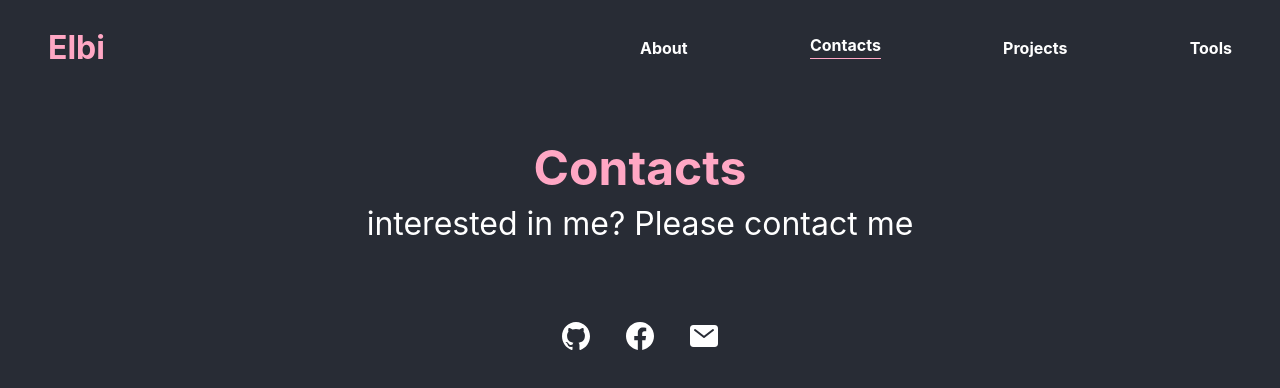
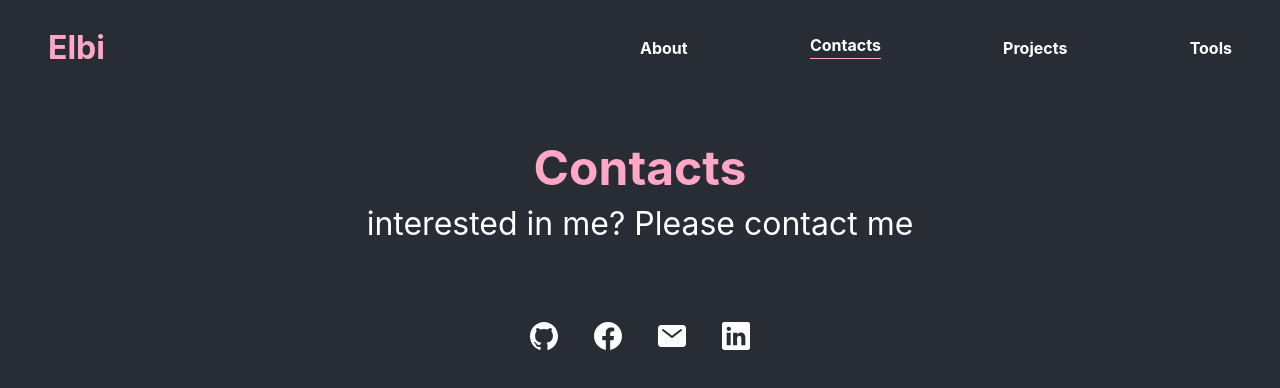
Before and after one commit to ElbiGans04/new-portofolio, a Next.js app: page /contacts in a window 1280 px wide. Shown: the top 388 px of the page. Built offline with nearby package versions, Linux system fonts and the light colour scheme.

Commit message:
menambahkan icon linkedin

```diff
--- a/pages/contacts.js
+++ b/pages/contacts.js
@@ -1,6 +1,6 @@
 import Head from 'next/head'
 import styled from 'styled-components'
-import {IoLogoGithub, IoLogoFacebook, IoMail} from 'react-icons/io5'
+import {IoLogoGithub, IoLogoFacebook, IoMail, IoLogoLinkedin} from 'react-icons/io5'
 import Text from '../Components/Text'
 function Contacts () {
     return (
@@ -24,6 +24,9 @@ function Contacts () {
                 <a href="mailto:rhafaelbijaksana04@gmail.com">
                     <IoMail color="white" size="2rem" title="email account"/>
                 </a>
+                <a href="https://www.linkedin.com/in/rhafael-bijaksana">
+                    <IoLogoLinkedin color="white" size="2rem" title="linkedin account"/>
+                </a>
             </ContainerIcon>
 
         </>
```
